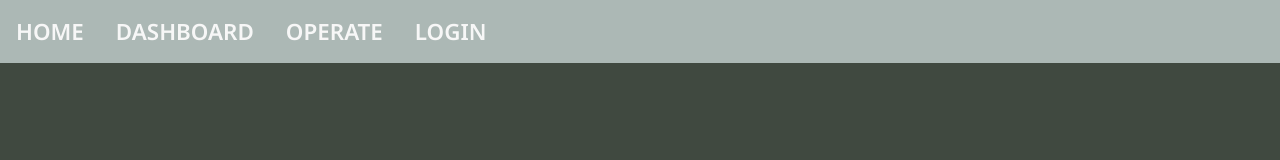
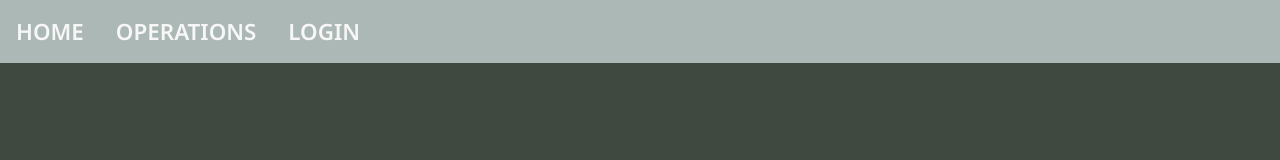
Before and after one commit to devtsp/stocktaking-server, a React (Create React App) app in the folder client/: page /login in a window 1280 px wide. Shown: the top 160 px of the page. Built offline with nearby package versions, Linux system fonts and the light colour scheme.

Commit message:
improve routes naming
delete dashboard link (now home)

```diff
--- a/client/src/components/Header.js
+++ b/client/src/components/Header.js
@@ -11,11 +11,8 @@ const Header = () => {
 			<Link to="/">
 				<h1>HOME</h1>
 			</Link>
-			<Link to="/dashboard">
-				<h1>DASHBOARD</h1>
-			</Link>
-			<Link to="/operate">
-				<h1>OPERATE</h1>
+			<Link to="/operations">
+				<h1>OPERATIONS</h1>
 			</Link>
 
 			{auth?.user ? (
```
